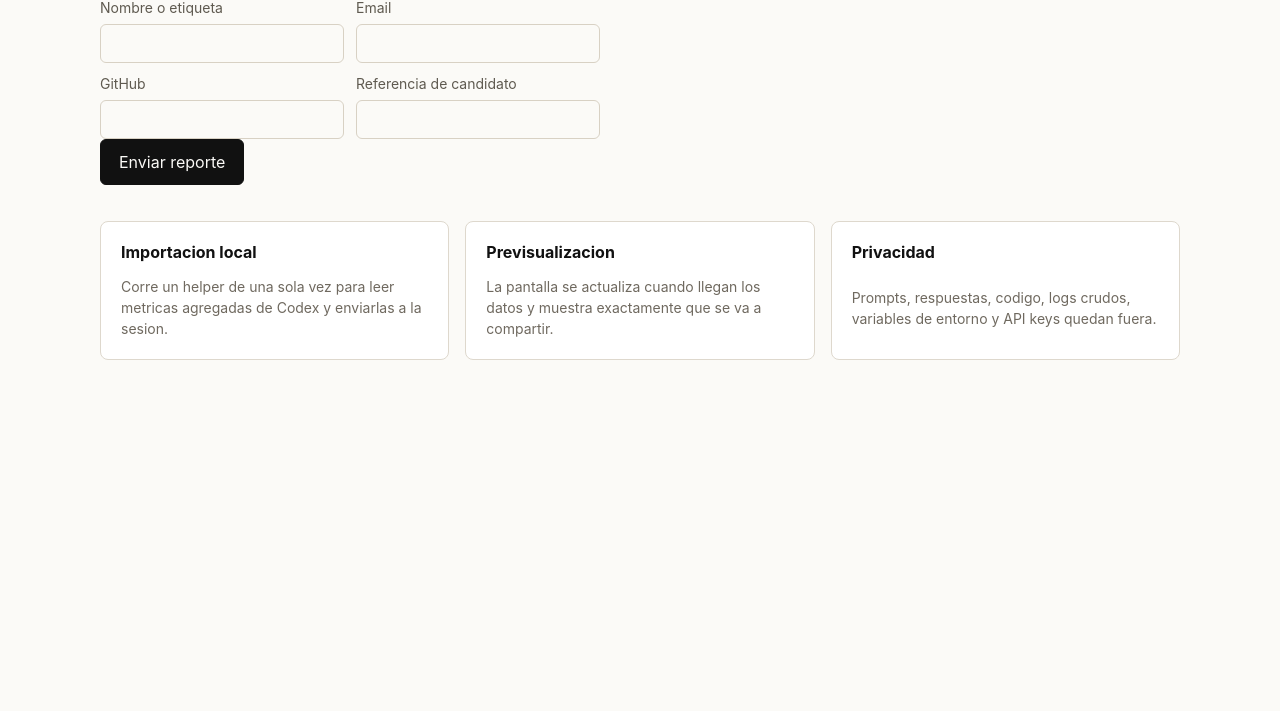
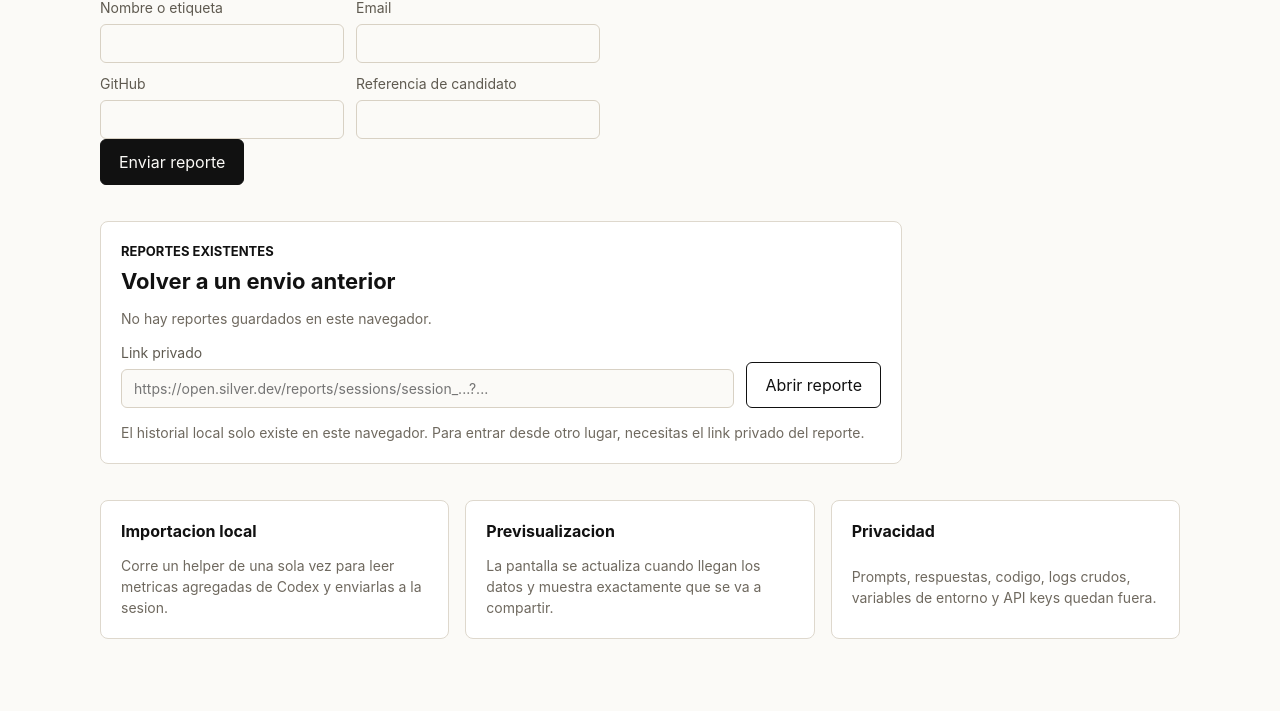
Before and after one commit to Zogar89/silver-usage-report, a FastAPI app: page / in a window 1280 px wide. Shown: the part 297-1008 px from the top of the page. Before the commit the page ends 657 px from the top, so only its background shows below. Run offline with FastAPI, Linux system fonts and the light colour scheme.

Commit message:
Persist report access links

```diff
--- a/app/web/routes.py
+++ b/app/web/routes.py
@@ -1,5 +1,5 @@
 from datetime import UTC, datetime
-from urllib.parse import parse_qs
+from urllib.parse import parse_qs, urlparse
 
 from fastapi import APIRouter, Depends, Header, HTTPException, Request
 from fastapi.responses import HTMLResponse, RedirectResponse, Response
@@ -35,11 +35,11 @@ def index(request: Request) -> HTMLResponse:
     )
 
 
-@router.post("/reports/sessions", response_class=HTMLResponse)
+@router.post("/reports/sessions")
 async def start_report_session(
     request: Request,
     db: Session = Depends(get_db),
-) -> HTMLResponse:
+) -> RedirectResponse:
     form = _parse_urlencoded_form(await request.body())
     session = create_report_session(
         db,
@@ -50,6 +50,26 @@ async def start_report_session(
         candidate_ref=_blank_to_none(form.get("candidate_ref")),
         campaign_ref=_blank_to_none(form.get("campaign_ref")),
     )
+    return RedirectResponse(url=_session_url(request, session), status_code=303)
+
+
+@router.post("/reports/sessions/open")
+async def open_existing_report_session(request: Request) -> RedirectResponse:
+    form = _parse_urlencoded_form(await request.body())
+    session_id, token = _parse_management_link(form.get("management_url", ""))
+    if not session_id or not token:
+        raise HTTPException(status_code=400, detail="private report link required")
+    return RedirectResponse(url=f"/reports/sessions/{session_id}?token={token}", status_code=303)
+
+
+@router.get("/reports/sessions/{session_id}", response_class=HTMLResponse)
+def report_session_page(
+    session_id: str,
+    request: Request,
+    token: str | None = None,
+    db: Session = Depends(get_db),
+) -> HTMLResponse:
+    session = _get_managed_session_or_401(db, session_id, token)
     return _render_session(request, session)
 
 
@@ -57,9 +77,10 @@ async def start_report_session(
 def submit_report_session_page(
     session_id: str,
     request: Request,
+    token: str | None = None,
     db: Session = Depends(get_db),
 ) -> HTMLResponse:
-    session = _get_session_or_404(db, session_id)
+    session = _get_managed_session_or_401(db, session_id, token)
     confirmed_at = datetime.now(UTC)
     payload = UsageReportPayload(
         report_session_id=session.id,
@@ -72,7 +93,7 @@ def submit_report_session_page(
         },
     )
     summary = submit_report_session(db, session, payload)
-    session = _get_session_or_404(db, session_id)
+    session = _get_managed_session_or_401(db, session_id, token)
     return _render_session(request, session, summary=summary, banner="Reporte enviado")
 
 
@@ -80,11 +101,12 @@ def submit_report_session_page(
 def delete_report_session_page(
     session_id: str,
     request: Request,
+    token: str | None = None,
     db: Session = Depends(get_db),
 ) -> HTMLResponse:
-    session = _get_session_or_404(db, session_id)
+    session = _get_managed_session_or_401(db, session_id, token)
     summary = delete_report_session_data(db, session)
-    session = _get_session_or_404(db, session_id)
+    session = _get_managed_session_or_401(db, session_id, token)
     return _render_session(request, session, summary=summary, banner="Reporte eliminado")
 
 
@@ -116,15 +138,17 @@ def report_session_status(
 def report_session_preview_panel(
     session_id: str,
     request: Request,
+    token: str | None = None,
     db: Session = Depends(get_db),
 ) -> HTMLResponse:
-    session = _get_session_or_404(db, session_id)
+    session = _get_managed_session_or_401(db, session_id, token)
     return templates.TemplateResponse(
         request,
         "_session_preview_panel.html",
         {
             "session": session,
             "summary": summarize_report_session(session),
+            "management_token": token,
         },
     )
 
@@ -306,6 +330,7 @@ def _render_session(
             "banner": banner,
             "codex_cli_command": codex_cli_command,
             "management_url": _management_url(request, session),
+            "management_token": session.private_token,
         },
     )
 
@@ -317,9 +342,31 @@ def _get_session_or_404(db: Session, session_id: str) -> ReportSession:
     return session
 
 
+def _get_managed_session_or_401(db: Session, session_id: str, token: str | None) -> ReportSession:
+    if not token:
+        raise HTTPException(status_code=401, detail="management token required")
+    session = get_report_session_for_management(db, session_id, token)
+    if session is None:
+        raise HTTPException(status_code=401, detail="invalid management token")
+    return session
+
+
 def _parse_urlencoded_form(body: bytes) -> dict[str, str]:
     parsed = parse_qs(body.decode("utf-8"), keep_blank_values=True)
     return {key: values[0] for key, values in parsed.items()}
+
+
+def _parse_management_link(value: str) -> tuple[str | None, str | None]:
+    parsed = urlparse(value.strip())
+    path_parts = [part for part in parsed.path.split("/") if part]
+    token = parse_qs(parsed.query).get("token", [None])[0]
+    try:
+        reports_index = path_parts.index("reports")
+    except ValueError:
+        return None, token
+    if len(path_parts) <= reports_index + 2 or path_parts[reports_index + 1] != "sessions":
+        return None, token
+    return path_parts[reports_index + 2], token
 
 
 def _blank_to_none(value: str | None) -> str | None:
@@ -332,5 +379,9 @@ def _blank_to_none(value: str | None) -> str | None:
 def _management_url(request: Request, session: ReportSession) -> str | None:
     if not session.private_token:
         return None
+    return _session_url(request, session)
+
+
+def _session_url(request: Request, session: ReportSession) -> str:
     base_url = str(request.base_url).rstrip("/")
-    return f"{base_url}/reports/sessions/{session.id}/status?token={session.private_token}"
+    return f"{base_url}/reports/sessions/{session.id}?token={session.private_token}"
--- a/app/web/static/styles.css
+++ b/app/web/static/styles.css
@@ -241,6 +241,43 @@ button.secondary {
   font-size: 14px;
 }
 
+.restore-panel {
+  max-width: 760px;
+}
+
+.restore-form {
+  display: grid;
+  gap: 12px;
+  grid-template-columns: minmax(0, 1fr) max-content;
+  align-items: end;
+}
+
+.saved-report-list {
+  min-height: 22px;
+}
+
+.saved-report-items {
+  display: grid;
+  gap: 8px;
+}
+
+.saved-report-item {
+  display: flex;
+  align-items: center;
+  justify-content: space-between;
+  border: 1px solid #ded8cd;
+  border-radius: 6px;
+  padding: 10px 12px;
+  color: inherit;
+  background: #fbfaf7;
+  text-decoration: none;
+}
+
+.saved-report-item span {
+  color: #6f695f;
+  font-size: 13px;
+}
+
 .session-strip {
   padding: 16px 18px;
 }
@@ -397,6 +434,7 @@ h3 {
   .two-column,
   .field-grid,
   .auth-shell,
+  .restore-form,
   .metric-grid,
   .split-heading {
     grid-template-columns: 1fr;
--- a/app/web/templates/_session_preview_panel.html
+++ b/app/web/templates/_session_preview_panel.html
@@ -2,7 +2,7 @@
   id="report-preview-panel"
   class="panel"
   {% if session.status in ["draft", "previewed"] %}
-    hx-get="/reports/sessions/{{ session.id }}/preview-panel"
+    hx-get="/reports/sessions/{{ session.id }}/preview-panel?token={{ management_token }}"
     hx-trigger="every 3s"
     hx-swap="outerHTML"
   {% endif %}
@@ -53,12 +53,12 @@
       </ul>
     {% endif %}
     {% if session.status == "previewed" %}
-      <form method="post" action="/reports/sessions/{{ session.id }}/submit">
+      <form method="post" action="/reports/sessions/{{ session.id }}/submit?token={{ management_token }}">
         <button type="submit">Confirmar envio</button>
       </form>
     {% endif %}
     {% if session.status == "submitted" %}
-      <form method="post" action="/reports/sessions/{{ session.id }}/delete">
+      <form method="post" action="/reports/sessions/{{ session.id }}/delete?token={{ management_token }}">
         <button class="secondary" type="submit">Eliminar datos del reporte</button>
       </form>
     {% endif %}
--- a/app/web/templates/index.html
+++ b/app/web/templates/index.html
@@ -30,6 +30,22 @@
     </div>
   </section>
 
+  <section class="panel restore-panel">
+    <div class="panel-heading">
+      <p class="eyebrow">Reportes existentes</p>
+      <h2>Volver a un envio anterior</h2>
+    </div>
+    <div id="saved-reports" class="saved-report-list" data-empty-text="No hay reportes guardados en este navegador."></div>
+    <form class="restore-form" method="post" action="/reports/sessions/open">
+      <label>
+        Link privado
+        <input name="management_url" placeholder="https://open.silver.dev/reports/sessions/session_...?...">
+      </label>
+      <button class="secondary" type="submit">Abrir reporte</button>
+    </form>
+    <p class="muted">El historial local solo existe en este navegador. Para entrar desde otro lugar, necesitas el link privado del reporte.</p>
+  </section>
+
   <section class="link-grid" aria-label="Caminos de reporte">
     <article class="link-card">
       <span>Importacion local</span>
@@ -44,4 +60,35 @@
       <p>Prompts, respuestas, codigo, logs crudos, variables de entorno y API keys quedan fuera.</p>
     </article>
   </section>
+  <script>
+    (function () {
+      var container = document.getElementById("saved-reports");
+      if (!container) {
+        return;
+      }
+      var reports = [];
+      try {
+        reports = JSON.parse(localStorage.getItem("silverUsageReports") || "[]");
+      } catch (error) {
+        reports = [];
+      }
+      if (!Array.isArray(reports) || reports.length === 0) {
+        container.innerHTML = '<p class="muted">' + container.dataset.emptyText + '</p>';
+        return;
+      }
+      var list = document.createElement("div");
+      list.className = "saved-report-items";
+      reports.slice(0, 10).forEach(function (report) {
+        if (!report || !report.url) {
+          return;
+        }
+        var link = document.createElement("a");
+        link.href = report.url;
+        link.className = "saved-report-item";
+        link.innerHTML = "<strong>" + (report.publicCode || report.id) + "</strong><span>" + (report.status || "draft") + "</span>";
+        list.appendChild(link);
+      });
+      container.replaceChildren(list);
+    })();
+  </script>
 {% endblock %}
```
Also changed, not shown: app/web/templates/session.html (+30 -1 lines), docs/report-flow.md (+12 -0 lines), tests/test_web_pages.py (+70 -11 lines), README.md.
